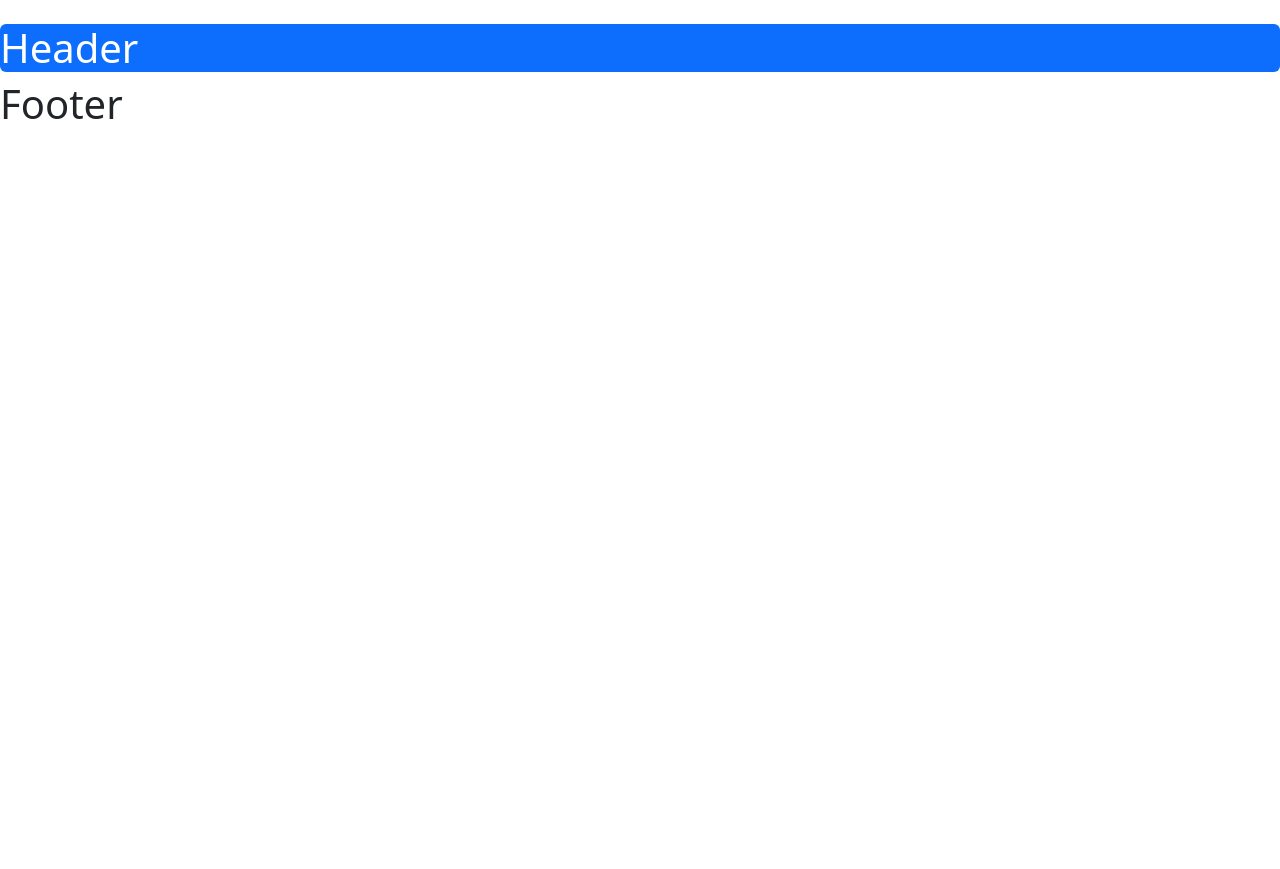
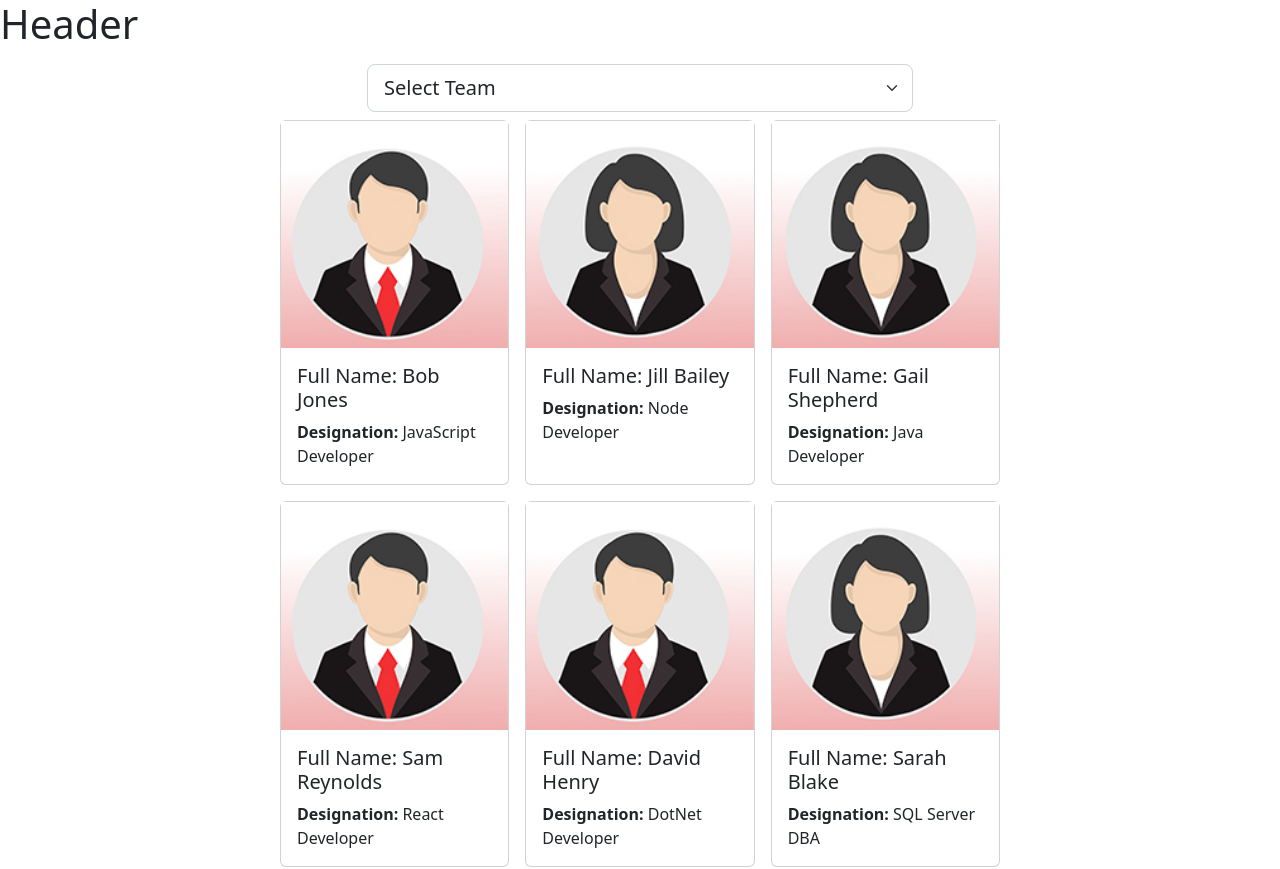
Before and after one commit to BlvkSpiderman/react-playground, a React (Create React App) app in the folder team-app/: page / in a window 1280 px wide. Shown: the top 869 px of the page. Before the commit the page ends 800 px from the top, so only its background shows below. Built offline with nearby package versions, Linux system fonts and the light colour scheme.

Commit message:
Minor changes made

```diff
--- a/team-app/src/App.css
+++ b/team-app/src/App.css
@@ -0,0 +1,4 @@
+.card-collection {
+    display: grid;
+    grid-template-columns: repeat(3, 1fr);
+}
--- a/team-app/src/Employees.jsx
+++ b/team-app/src/Employees.jsx
@@ -1,8 +1,12 @@
 import {useState} from 'react';
+import React from 'react';
+import femaleProfile from './images/femaleProfile.jpg';
+import maleProfile from './images/maleProfile.jpg';
 
 
 const Employees = () => {
-    const [employees] = useState([
+    const [selectedTeam, setTeam] = useState('Select Team');
+    const [employees, setEmployees] = useState([
         {
             id: 1,
             fullName: "Bob Jones",
@@ -89,16 +93,65 @@ const Employees = () => {
           }
     ]);
 
+    function handleTeamSelectionChange(event) {
+        console.log(event.target.value);
+        setTeam(event.target.value);
+    }
+
+    function handleEmployeeCardClick(event) {
+        const transformedEmployees = employees.map((employee) => employee.id === parseInt(event.currentTarget.id)
+        ? employee.teamName === selectedTeam ? { ...employee, teamName: '' }
+          : { ...employee, teamName: selectedTeam } : employee);
+      setEmployees(transformedEmployees);
+    }
+
     return (
-        <main>
-            {
-                // eslint-disable-next-line array-callback-return
-                employees.map((employee) => {
-                    <p>{employee.fullName}</p>
-                })
-            }
+        <main className='container'>
+            <div className="row justify-content-center mt-3 mb-3">
+                <div className='col-6'>
+                <select className="form-select form-select-lg" id="teams" value={selectedTeam} onChange={handleTeamSelectionChange}>
+                    <option value="null" defaultValue={true}>Select Team</option>
+                    <option value="TeamA">Team A</option>
+                    <option value="TeamB">Team B</option>
+                    <option value="TeamC">Team C</option>
+                    <option value="TeamD">Team D</option>
+                </select>
+                </div>
+                <div className="col-8">
+                    <div className="card-collection">
+                        {
+                            employees.map((employee) => (
+                                <div id={employee.id} className="card m-2" style={{cursor: 'pointer'}} onClick={handleEmployeeCardClick}>
+                                {(employee.gender === 'male') ? <img src={maleProfile} alt='male profile pic' className="card-ing-top" />
+                                                            :<img src={femaleProfile} alt='female profile pic' className="card-ing-top" />}
+                                <div className="card-body">
+                                <h5 className="card-title">Full Name: {employee.fullName}</h5>
+                                <p className="card-text"><b>Designation:</b> {employee.designation}</p>
+                                </div>
+                            </div>
+                            ))
+                        }
+                    </div>
+                </div>
+            </div>
         </main>
     );
 }
 
 export default Employees;
+
+/**
+    function EmployeeCards(props) {
+        return(
+            <ul>
+                {props.employees.map((employee) =>
+                    <li key={employee.id}>
+                        {employee.fullName}
+                    </li>
+                )
+                }
+            </ul>
+        )
+    }
+    <EmployeeCards employees={employees} />
+     */
--- a/team-app/src/Header.jsx
+++ b/team-app/src/Header.jsx
@@ -3,7 +3,7 @@ import 'bootstrap/dist/css/bootstrap.min.css';
 const Header = () => {
     return (
         <header>
-            <h1 className='mt-4 p5 bg-primary text-white rounded'>Header</h1>
+            <h1>Header</h1>
         </header>
     );
 }
```
